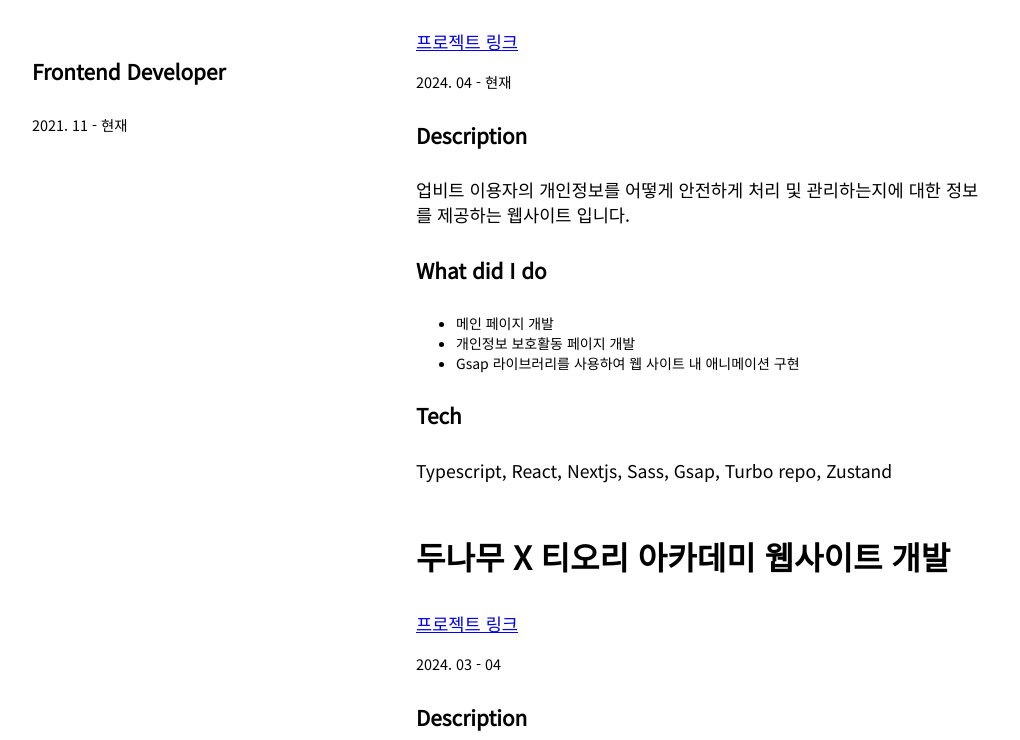
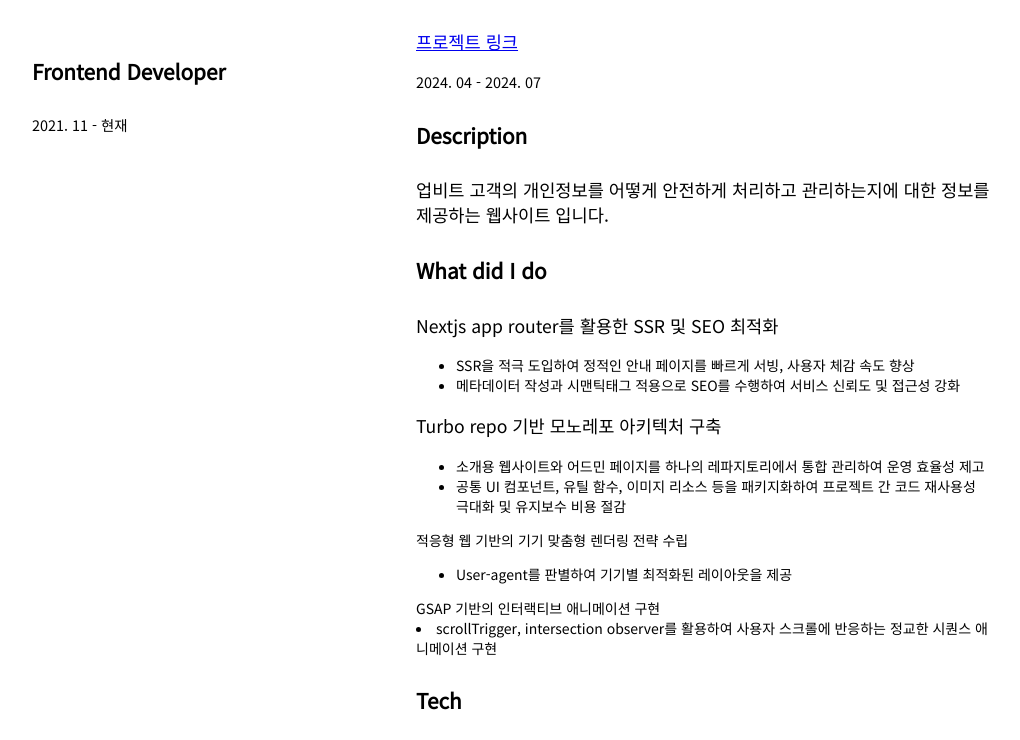
Before and after one commit to pepekim/resume, a plain HTML site: page index.html in a window 1280 px wide. Shown: the part 553-1293 px from the top of the page, without its empty margins (128-1148 px from the left). Drawn offline with Linux system fonts and the light colour scheme.

Commit message:
docs: 이력서 내용 수정

```diff
--- a/index.html
+++ b/index.html
@@ -26,17 +26,32 @@
               <div>
                 <h3>두나무 프라이버시 센터 웹사이트 개발</h3>
                 <p><a href="https://privacy.upbit.com">프로젝트 링크</a></p>
-                <span>2024. 04 - 현재</span>
+                <span>2024. 04 - 2024. 07</span>
                 <h4>Description</h4>
-                <p>업비트 이용자의 개인정보를 어떻게 안전하게 처리 및 관리하는지에 대한 정보를 제공하는 웹사이트 입니다.</p>
+                <p>업비트 고객의 개인정보를 어떻게 안전하게 처리하고 관리하는지에 대한 정보를 제공하는 웹사이트 입니다.</p>
                 <h4>What did I do</h4>
+                <p>Nextjs app router를 활용한 SSR 및 SEO 최적화</p>
                 <ul>
-                  <li>메인 페이지 개발</li>
-                  <li>개인정보 보호활동 페이지 개발</li>
-                  <li>Gsap 라이브러리를 사용하여 웹 사이트 내 애니메이션 구현</li>
+                  <li>SSR을 적극 도입하여 정적인 안내 페이지를 빠르게 서빙, 사용자 체감 속도 향상</li>
+                  <li>메타데이터 작성과 시맨틱태그 적용으로 SEO를 수행하여 서비스 신뢰도 및 접근성 강화 </li>
                 </ul>
+                <p>Turbo repo 기반 모노레포 아키텍처 구축</p>
+                <ul>
+                  <li>
+                    소개용 웹사이트와 어드민 페이지를 하나의 레파지토리에서 통합 관리하여 운영 효율성 제고
+                  </li>
+                  <li>
+                    공통 UI 컴포넌트, 유틸 함수, 이미지 리소스 등을 패키지화하여 프로젝트 간 코드 재사용성 극대화 및 유지보수 비용 절감
+                  </li>
+                </ul>
+                적응형 웹 기반의 기기 맞춤형 렌더링 전략 수립
+                <ul>
+                  <li>User-agent를 판별하여 기기별 최적화된 레이아웃을 제공</li>
+                </ul>
+                GSAP 기반의 인터랙티브 애니메이션 구현
+                <li>scrollTrigger, intersection observer를 활용하여 사용자 스크롤에 반응하는 정교한 시퀀스 애니메이션 구현</li>
                 <h4>Tech</h4>
-                <p>Typescript, React, Nextjs, Sass, Gsap, Turbo repo, Zustand</p>
+                <p>Typescript, React, Nextjs, Tailwind CSS, Gsap, Turbo repo, Zustand</p>
               </div>
               <div>
                 <h3>두나무 X 티오리 아카데미 웹사이트 개발</h3>
```
